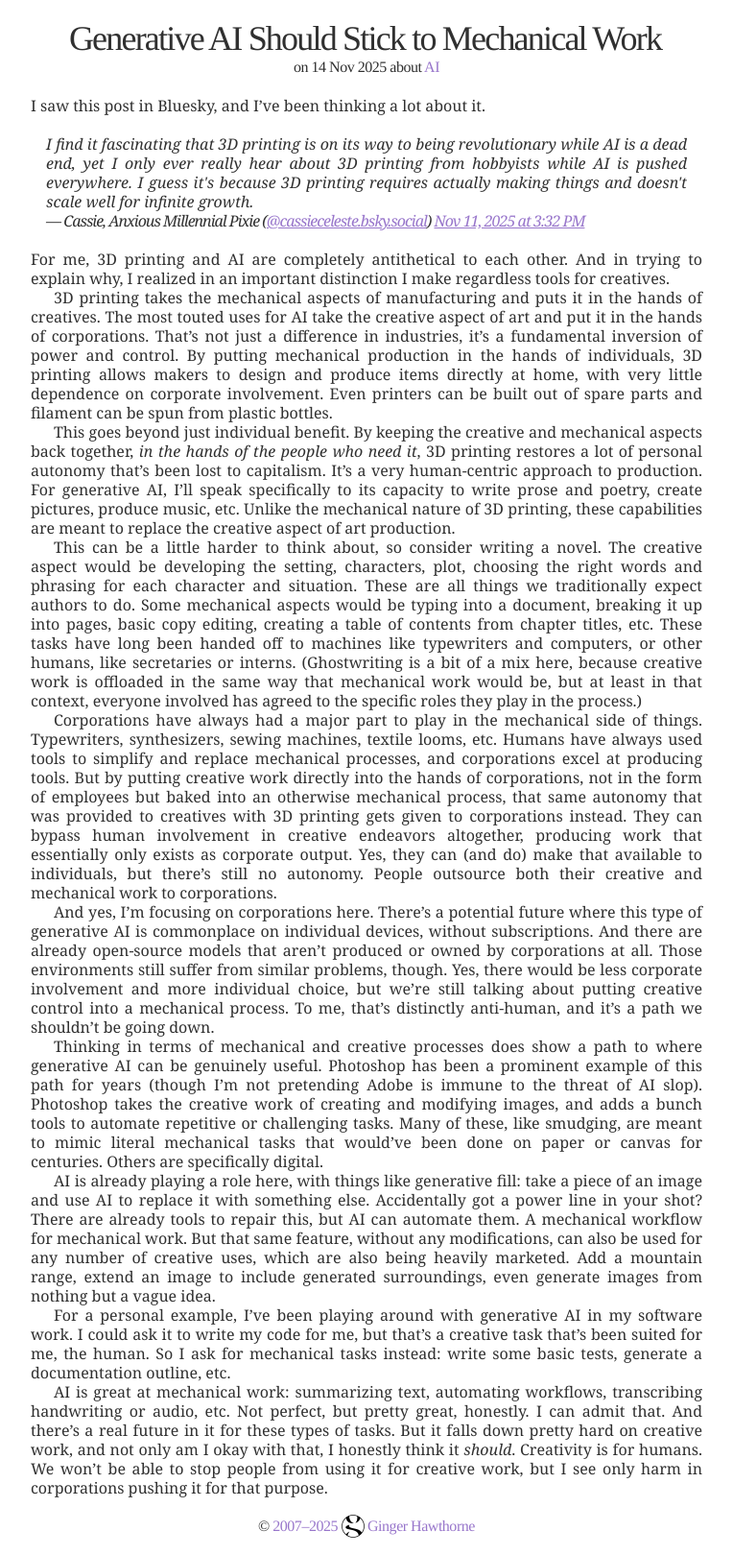
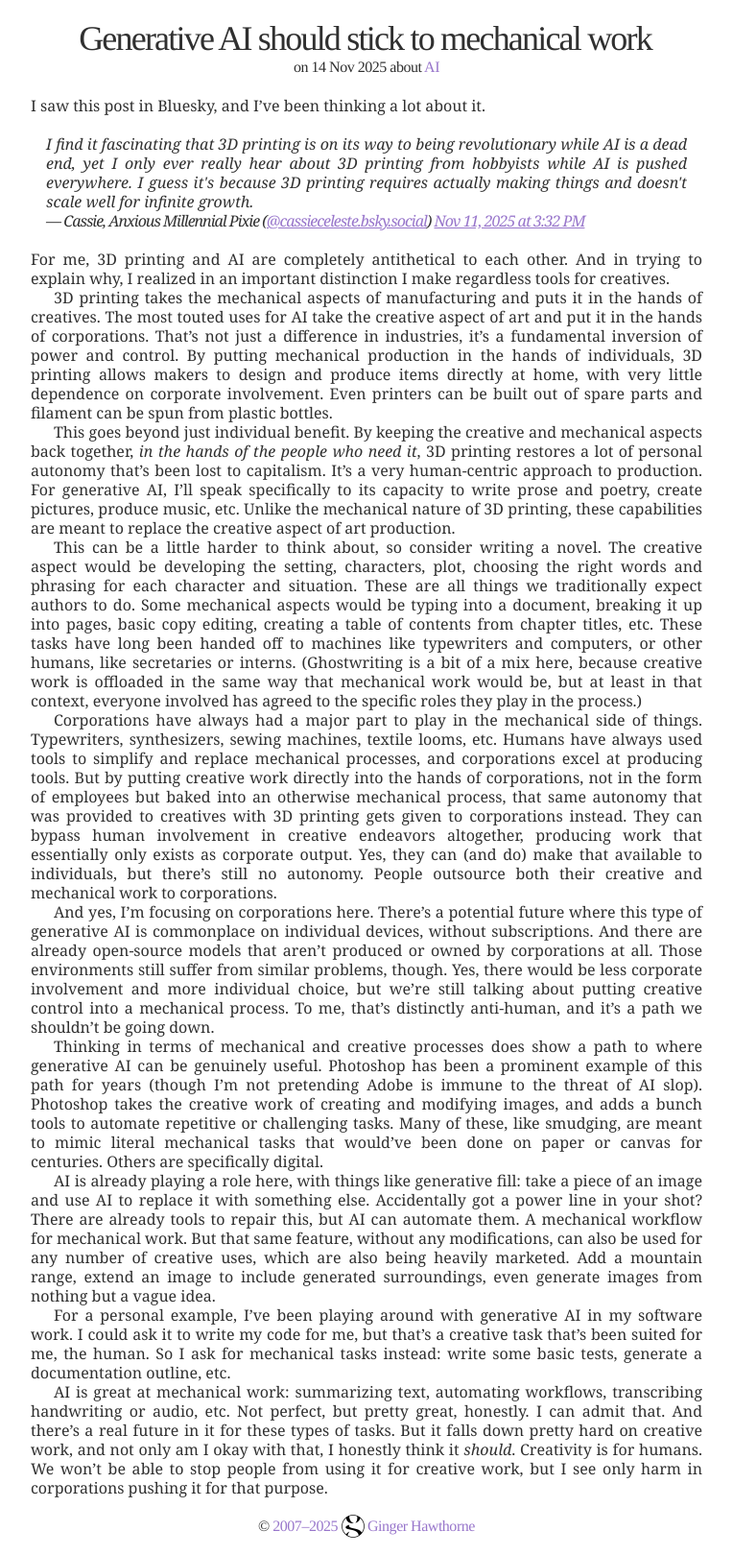
Before and after one commit to gulopine/gulopine.github.io, a Jekyll site: the page built from _posts/2025-11-14-generative-ai-should-stick-mechanical-work.md, in a window 1280 px wide. Shown: the whole page at 96% size, without its empty margins (258-1022 px from the left). Built offline with Jekyll 4.4.1, drawn with Linux system fonts in a browser that asks for light colours.

```diff
--- a/_posts/2025-11-14-generative-ai-should-stick-mechanical-work.md
+++ b/_posts/2025-11-14-generative-ai-should-stick-mechanical-work.md
@@ -1,6 +1,6 @@
 ---
 layout: post
-title: Generative AI Should Stick to Mechanical Work
+title: Generative AI should stick to mechanical work
 tags: AI
 ---
 I saw this post in Bluesky, and I’ve been thinking a lot about it.
```
